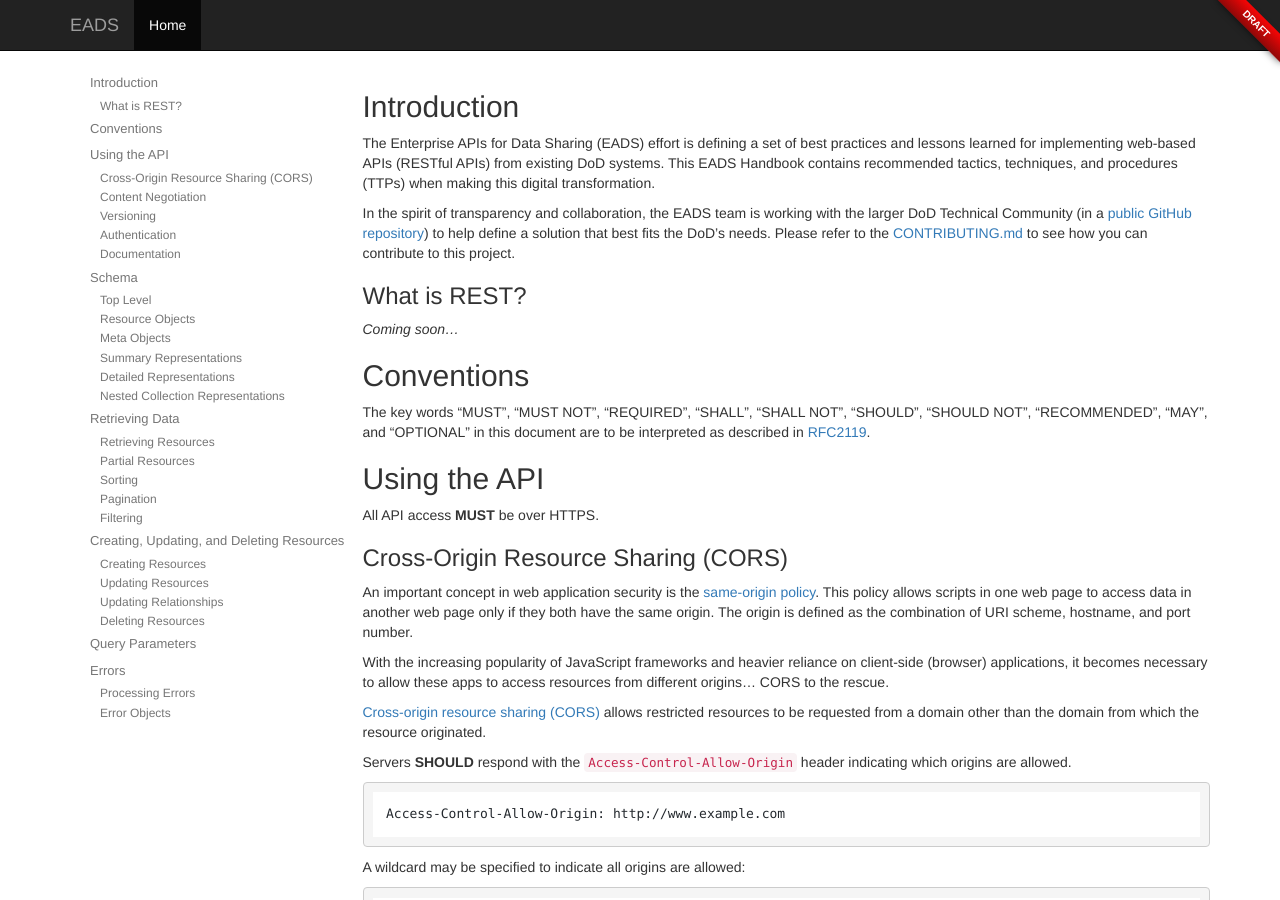
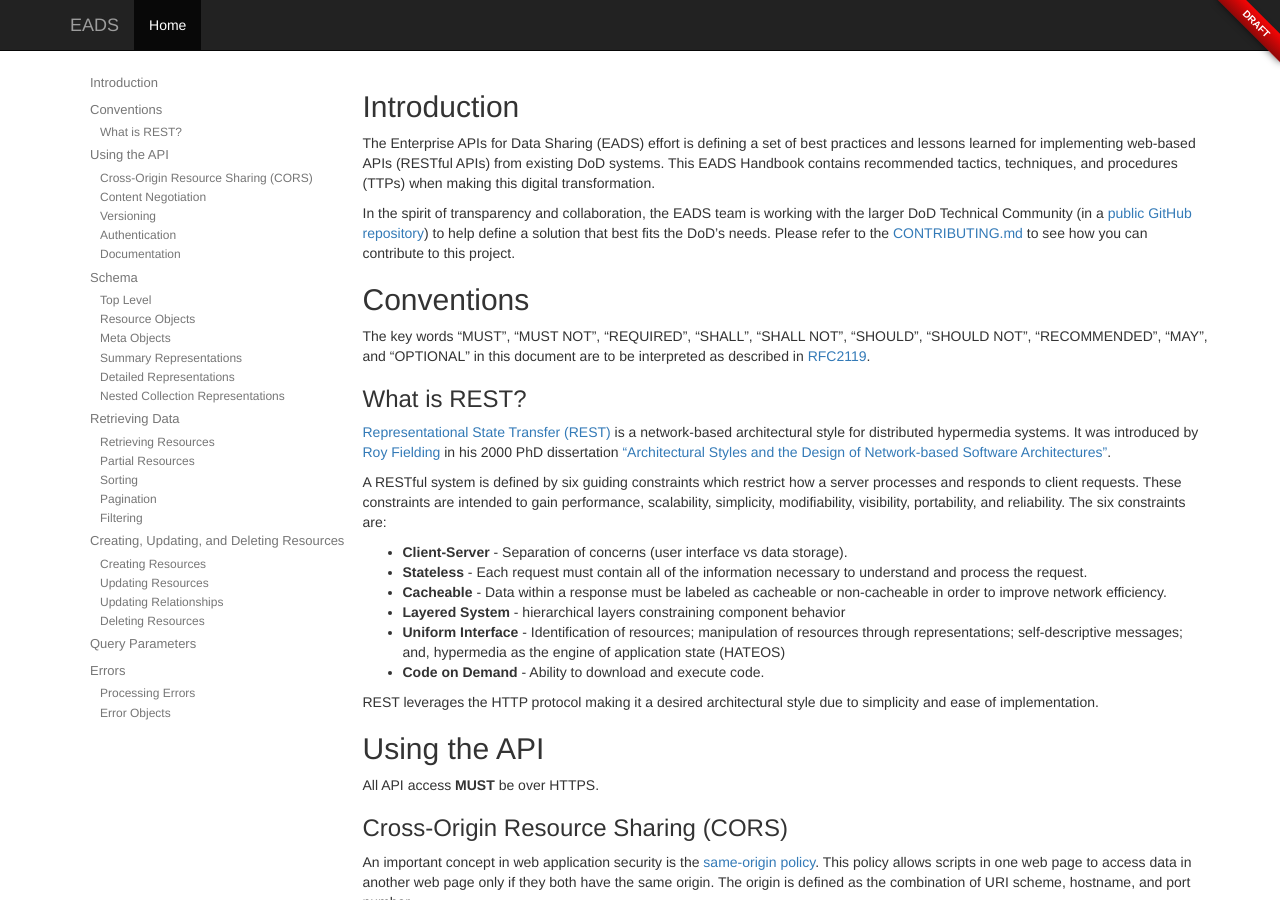
Before and after one commit to DoDCIO/eads, a Jekyll site: the page built from index.md, in a window 1280 px wide and 900 px high. Built offline with Jekyll 4.4.1, drawn with Linux system fonts in a browser that asks for light colours; nearby versions of some CDN libraries.

Commit message:
Adding REST content

```diff
--- a/index.md
+++ b/index.md
@@ -7,16 +7,27 @@ The Enterprise APIs for Data Sharing (EADS) effort is defining a set of best pra
 
 In the spirit of transparency and collaboration, the EADS team is working with the larger DoD Technical Community (in a [public GitHub repository](https://github.com/540co/eads)) to help define a solution that best fits the DoD's needs.  Please refer to the [CONTRIBUTING.md](./CONTRIBUTING.md) to see how you can contribute to this project.
 
-### <a href="#what-is-rest" id="what-is-rest" class="headerlink"></a> What is REST?
-
-*Coming soon...*
-
 ## <a href="#conventions" id="conventions" class="headerlink"></a> Conventions
 
 The key words "MUST", "MUST NOT", "REQUIRED", "SHALL", "SHALL NOT", "SHOULD",
 "SHOULD NOT", "RECOMMENDED", "MAY", and "OPTIONAL" in this document are to be
 interpreted as described in
 [RFC2119](http://tools.ietf.org/html/rfc2119).
+
+### <a href="#what-is-rest" id="what-is-rest" class="headerlink"></a> What is REST?
+
+[Representational State Transfer (REST)](https://en.wikipedia.org/wiki/Representational_state_transfer) is a network-based architectural style for distributed hypermedia systems.  It was introduced by [Roy Fielding](https://en.wikipedia.org/wiki/Roy_Fielding) in his 2000 PhD dissertation ["Architectural Styles and the Design of Network-based Software Architectures"](http://www.ics.uci.edu/~fielding/pubs/dissertation/rest_arch_style.htm).
+
+A RESTful system is defined by six guiding constraints which restrict how a server processes and responds to client requests.  These constraints are intended to gain performance, scalability, simplicity, modifiability, visibility, portability, and reliability.  The six constraints are:
+
+* **Client-Server** - Separation of concerns (user interface vs data storage).
+* **Stateless** - Each request must contain all of the information necessary to understand and process the request.
+* **Cacheable** - Data within a response must be labeled as cacheable or non-cacheable in order to improve network efficiency.
+* **Layered System** - hierarchical layers constraining component behavior
+* **Uniform Interface** - Identification of resources; manipulation of resources through representations; self-descriptive messages; and, hypermedia as the engine of application state (HATEOS)
+* **Code on Demand** - Ability to download and execute code.
+
+REST leverages the HTTP protocol making it a desired architectural style due to simplicity and ease of implementation.
 
 ## <a href="#using-the-api" id="using-the-api" class="headerlink"></a> Using the API
 
```
Also changed, not shown: CONTRIBUTING.md (added, +1 -0 lines).
